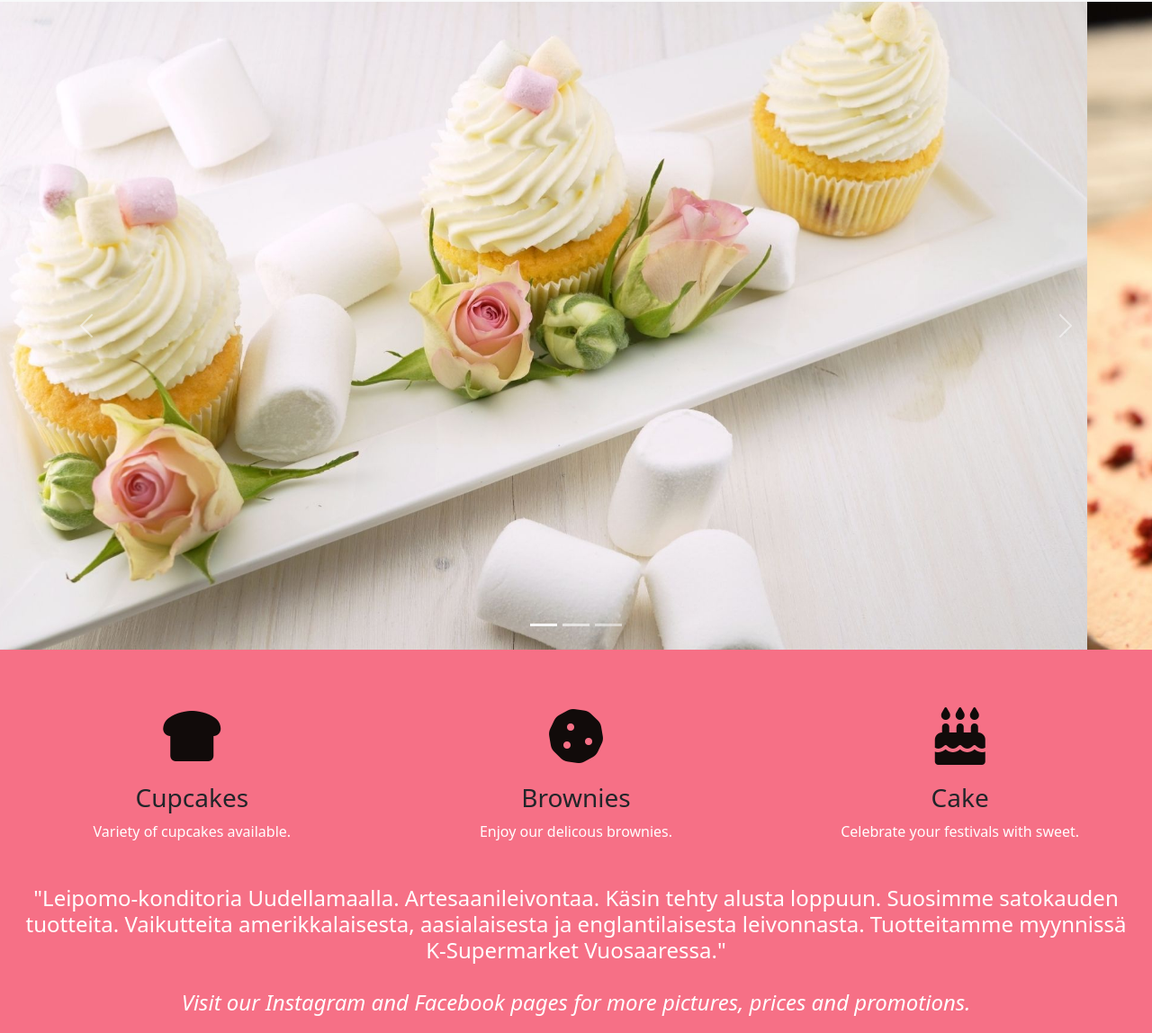
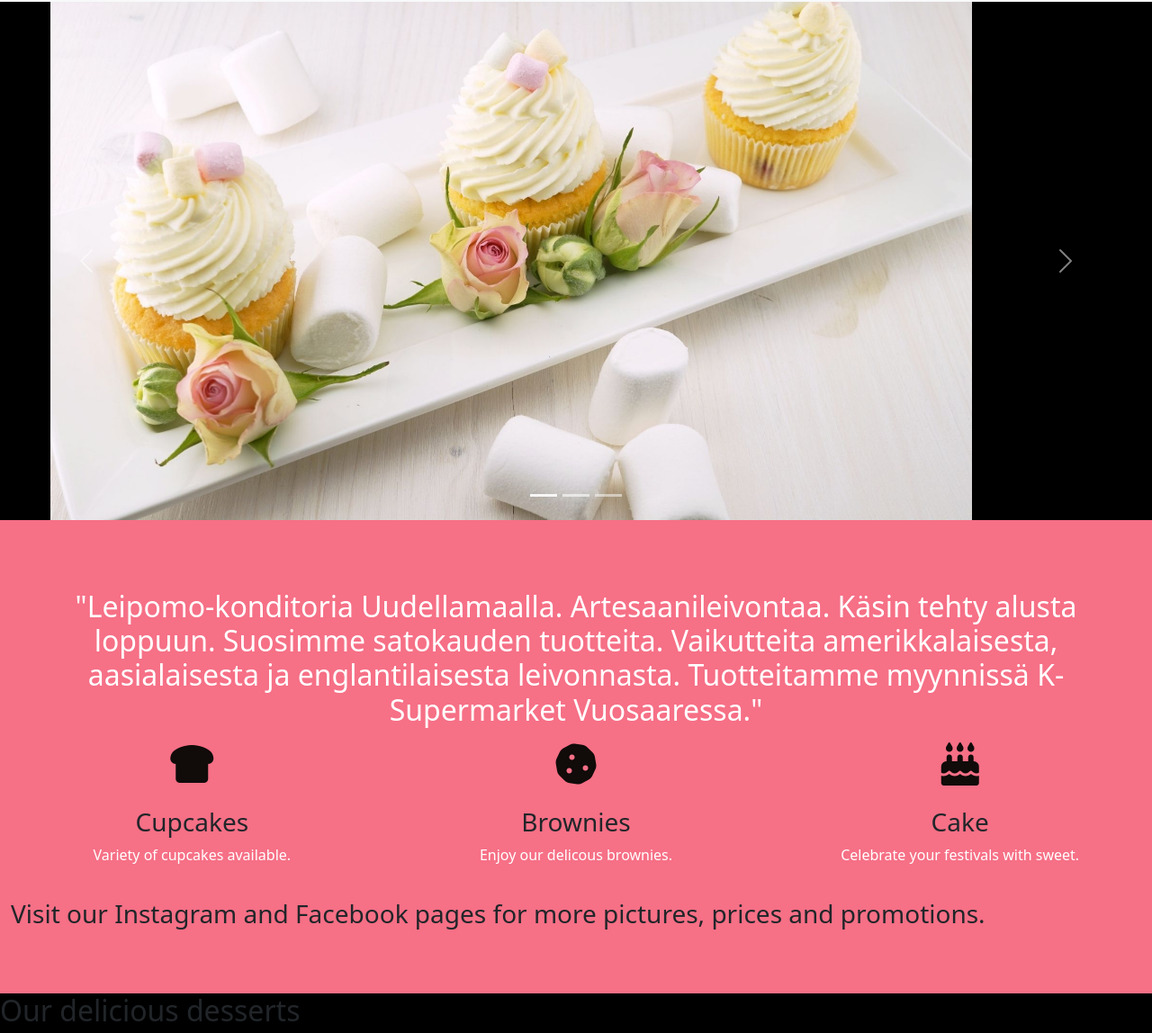
Before and after one commit to anupneps/anupneps.github.io, a plain HTML site: page index.html in a window 1280 px wide. Shown: the part 124-1272 px from the top of the page at 90% size. Drawn offline with nearby package versions, Linux system fonts and the light colour scheme.

Commit message:
Add files via upload

```diff
--- a/css/style.css
+++ b/css/style.css
@@ -42,6 +42,7 @@ footer{
 .icon{
   color: #110b0a;
   margin-bottom: 5%;
+  padding: 1% 1% 1% 1%;
   }
 
 .feature-text{
@@ -84,6 +85,18 @@ footer{
 
 }
 
+.carousel-item{
+  padding: 0 10% 0 10% ;
+  height: 60%;
+
+}
+
+@media (max-width:812px) {
+  .carousel-item{
+    padding: 0 0 0 0 ;
+    height: 100%;
+
+  }
 
 #pricing{
   text-align: center;
@@ -118,11 +131,14 @@ footer{
 
 h2{
   font-size: 1.5rem;
+
 }
+
 
 .nav-text{
   font-size: bold;
   font-style: italic;
-
+  font: 1rem;
+  text-align: center;
 
 }
--- a/index.html
+++ b/index.html
@@ -13,6 +13,9 @@
     integrity="sha384-1BmE4kWBq78iYhFldvKuhfTAU6auU8tT94WrHftjDbrCEXSU1oBoqyl2QvZ6jIW3" crossorigin="anonymous">
 
   <link rel="stylesheet" href="css/style.css">
+
+<link rel="icon" type="image/png" sizes="48x48" href="/favicon.ico">
+
 
 </head>
 
@@ -82,30 +85,31 @@
 
   <section id="products">
     <div class="container-fluid full-width">
+      <div class=" about">
+        <h2>"Leipomo-konditoria Uudellamaalla. Artesaanileivontaa. Käsin tehty alusta loppuun. Suosimme satokauden
+          tuotteita. Vaikutteita amerikkalaisesta, aasialaisesta ja englantilaisesta leivonnasta. Tuotteitamme myynnissä
+          K-Supermarket Vuosaaressa." </h2>
+      </div>
       <div class="row text-center">
         <div class="col-lg-4">
-          <i class="icon fas fa-bread-slice fa-4x"></i>
+          <i class="icon fas fa-bread-slice fa-3x"></i>
           <h3>Cupcakes</h3>
           <p class="feature-text">Variety of cupcakes available.</p>
         </div>
 
         <div class="col-lg-4">
-          <i class="icon fas fa-cookie fa-4x"></i>
+          <i class="icon fas fa-cookie fa-3x"></i>
           <h3>Brownies</h3>
           <p class="feature-text">Enjoy our delicous brownies.</p>
         </div>
 
         <div class="col-lg-4">
-          <i class="icon fas fa-birthday-cake fa-4x"></i>
+          <i class="icon fas fa-birthday-cake fa-3x"></i>
           <h3>Cake</h3>
           <p class="feature-text">Celebrate your festivals with sweet.</p>
         </div>
       </div>
-      <div class=" about">
-        <h2>"Leipomo-konditoria Uudellamaalla. Artesaanileivontaa. Käsin tehty alusta loppuun. Suosimme satokauden
-          tuotteita. Vaikutteita amerikkalaisesta, aasialaisesta ja englantilaisesta leivonnasta. Tuotteitamme myynnissä
-          K-Supermarket Vuosaaressa." <br><br><span class="nav-text"> Visit our Instagram and Facebook pages for more pictures, prices and promotions.</span></h2>
-      </div>
+      <h3 class="nav-text"> Visit our Instagram and Facebook pages for more pictures, prices and promotions.</h3>
     </div>
   </section>
 
```
Also changed, not shown: Home.jpg (added), about.txt (added), favicon.ico (added), site.webmanifest (added).
